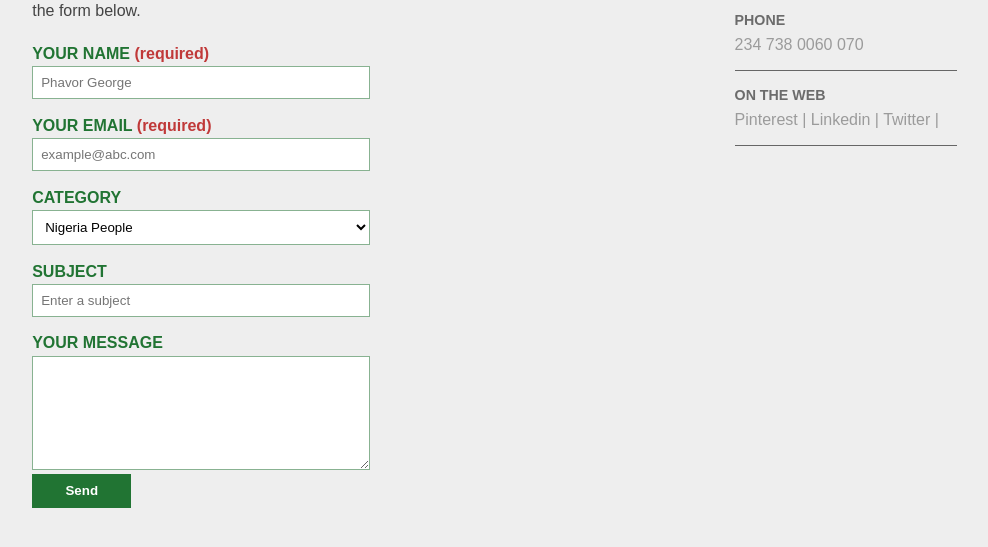
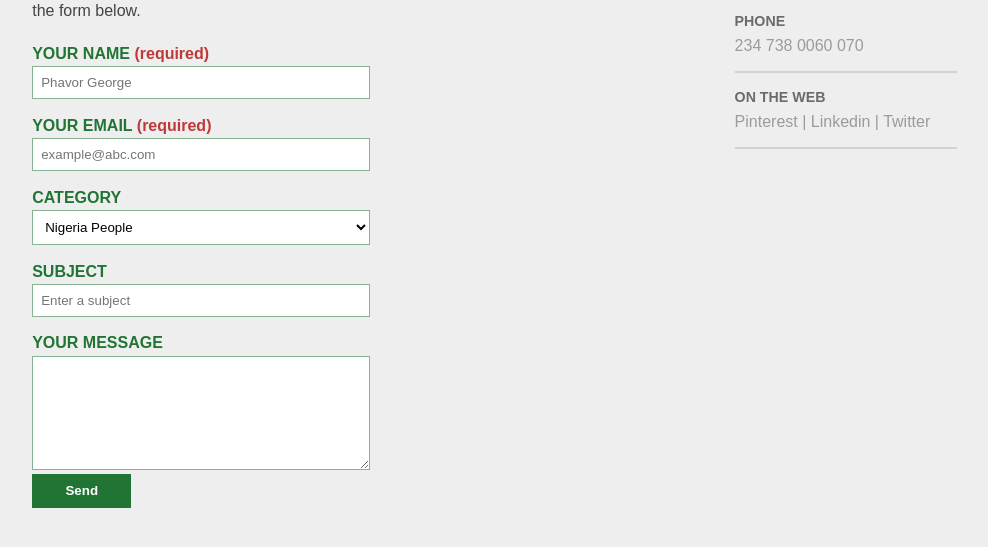
Before and after one commit to cziem/Lfinternship2018, a plain HTML site: page NaijaTalks/contact.html in a window 1280 px wide. Shown: the part 119-666 px from the top of the page, without its empty margins (147-1135 px from the left). Drawn offline with Linux system fonts and the light colour scheme.

Commit message:
Update on the web section

```diff
--- a/NaijaTalks/contact.css
+++ b/NaijaTalks/contact.css
@@ -19,6 +19,7 @@ body {
     display: flex;
     background: url('img/blury.png') center center no-repeat;
     background-size: cover;
+    border-radius: .7rem;
 
 }
 
@@ -107,7 +108,7 @@ button {
 
 .Admin {
     padding-bottom: 1rem;
-    border-bottom: 1px solid #666666;
+    border-bottom: 2px solid #d2d2d2;
     padding-top: 1rem;
 }
 
@@ -123,7 +124,3 @@ a {
     color: inherit;
     text-decoration: none;
 }
-
-p a:after {
-    content: ' |';
-}
--- a/NaijaTalks/contact.html
+++ b/NaijaTalks/contact.html
@@ -71,10 +71,10 @@
                 <h3>On the web</h3>
                 <p class="web">
                     <span>
-                        <a href="">Pinterest</a>
+                        <a href="">Pinterest</a> |
                     </span>
                     <span>
-                        <a href="">Linkedin</a>
+                        <a href="">Linkedin</a> |
                     </span>
                     <span>
                         <a href="">Twitter</a>
```
